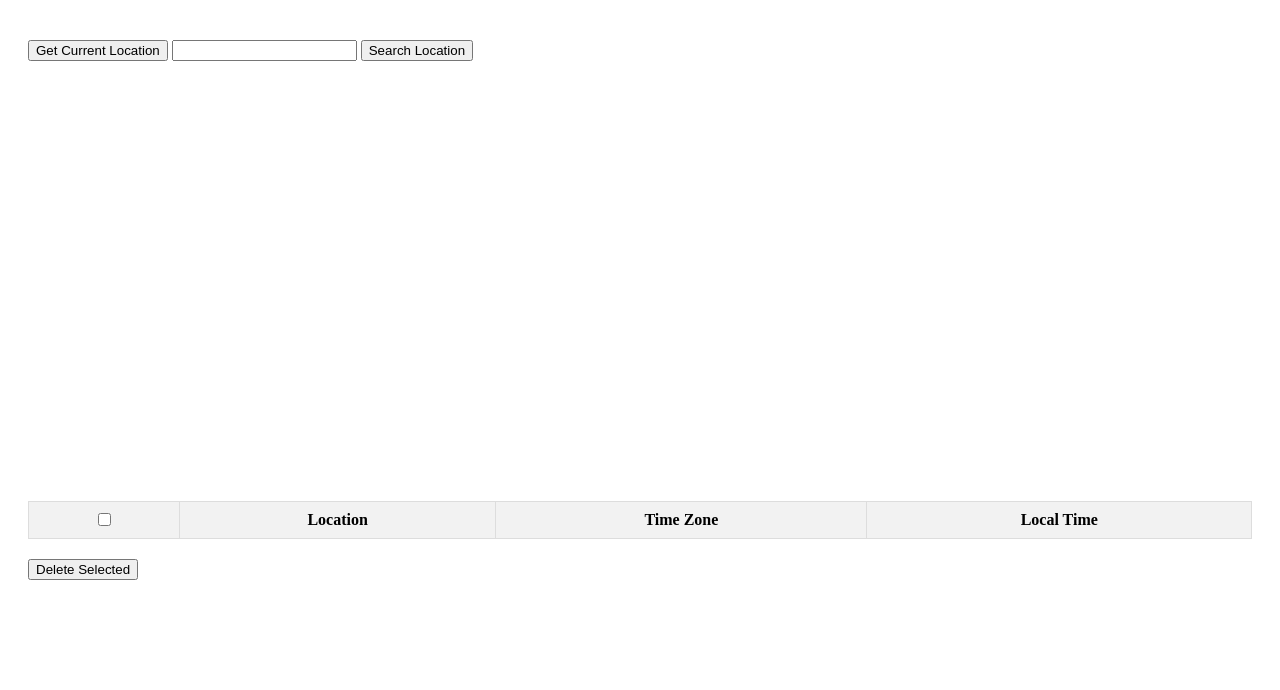
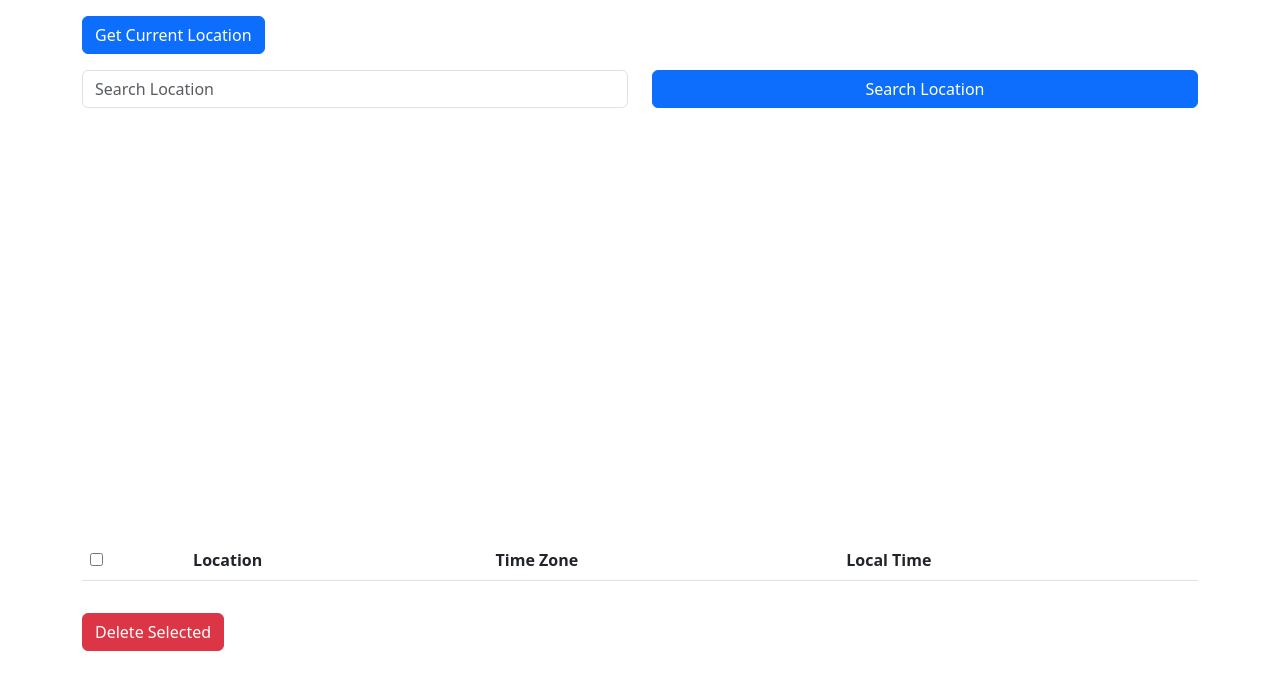
Before and after one commit to Sk-22-2-11/Map-web-application, a plain HTML site: page index.html in a window 1280 px wide. Drawn offline with nearby package versions, Linux system fonts and the light colour scheme; some packages are replaced by stand-ins of ours.

Commit message:
Update with Bootstrap
Built with Bootstrap and Vue.js

```diff
--- a/index.html
+++ b/index.html
@@ -1,17 +1,31 @@
-
 <!DOCTYPE html>
 <html>
 <head>
   <title>Location Search</title>
-  <link rel="stylesheet" type="text/css" href="style.css">
+  <link rel="stylesheet" type="text/css" href="https://cdn.jsdelivr.net/npm/bootstrap@5.3.0/dist/css/bootstrap.min.css">
 </head>
 <body>
-  <div id="app">
-    <button @click="getCurrentLocation">Get Current Location</button>
-    <input type="text" v-model="searchQuery" @keyup.enter="searchLocation">
-    <button @click="searchLocation">Search Location</button>
-    <div id="map"></div>
-    <table>
+  <div id="app" class="container">
+    <div class="row mt-3">
+      <div class="col-12">
+        <button class="btn btn-primary" @click="getCurrentLocation">Get Current Location</button>
+      </div>
+    </div>
+    <div class="row mt-3">
+      <div class="col-md-6">
+        <input type="text" class="form-control" v-model="searchQuery" @keyup.enter="searchLocation" placeholder="Search Location">
+      </div>
+      <div class="col-md-6">
+        <button class="btn btn-primary w-100" @click="searchLocation">Search Location</button>
+      </div>
+    </div>
+    <div class="row mt-3">
+      <div class="col-12">
+        <div id="map" style="height: 400px;"></div>
+      </div>
+    </div>
+    <div class="table-responsive mt-3">
+      <table class="table">
         <thead>
           <tr>
             <th><input type="checkbox" v-model="selectAll" @click="toggleSelectAll"></th>
@@ -29,7 +43,12 @@
           </tr>
         </tbody>
       </table>
-    <button @click="deleteSelected">Delete Selected</button>
+    </div>
+    <div class="row mt-3">
+      <div class="col-12">
+        <button class="btn btn-danger" @click="deleteSelected">Delete Selected</button>
+      </div>
+    </div>
   </div>
 
   <script src="https://cdn.jsdelivr.net/npm/vue/dist/vue.js"></script>
```
Lines whose indentation alone changed are shown as unchanged.
